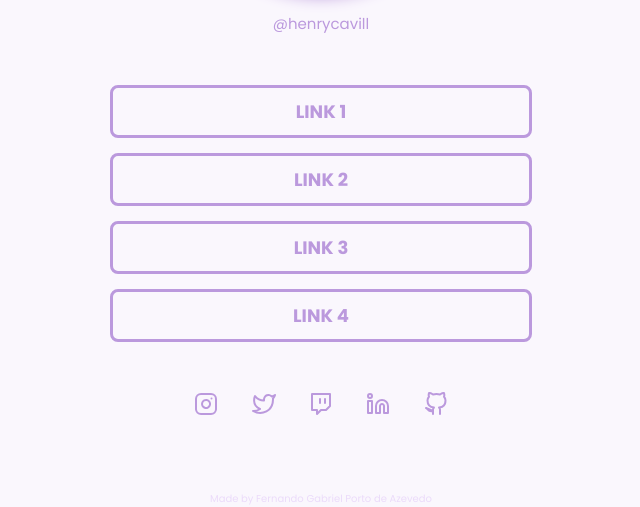
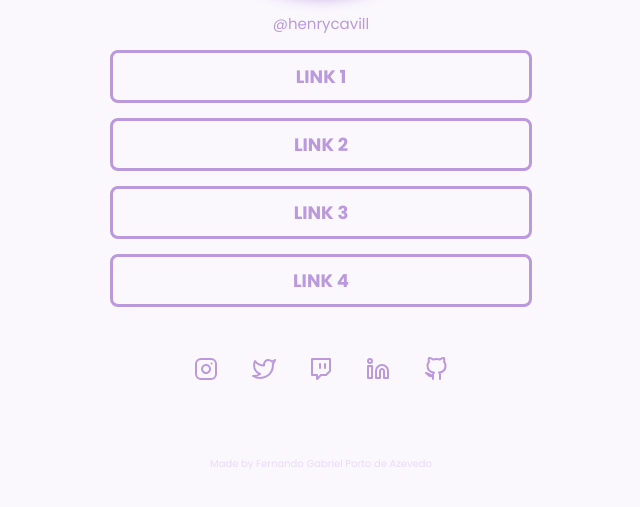
Before and after one commit to feportoa/Social-Tree-Rocketseat, a plain HTML site: page index.html in a window 1280 px wide. Shown: the part 353-860 px from the top of the page, without its empty margins (319-959 px from the left). After the commit the page ends 825 px from the top, so only its background shows below. Drawn offline with Linux system fonts and the light colour scheme.

Commit message:
changed anchor position. Links are now easier to access

```diff
--- a/css/style.css
+++ b/css/style.css
@@ -40,13 +40,9 @@ body.dark {
 
 }
 
-main > ul.flexContainer > li.darkPurple {
+main > ul.flexContainer > a > li.darkPurple {
    border: var(--purple-dark) solid 3px;
    color: var(--purple-dark);
-}
-
-main > ul.flexContainer > li.darkPurple  > a.darkPurple {
-    color: var(--purple-dark);
 }
 
 header > .contentHolder > img#headerImage.banner {
@@ -117,7 +113,7 @@ main > .flexContainer {
     width: 33vw;
 }
 
-main > .flexContainer > li.flexLink{
+main > .flexContainer > a > li.flexLink{
     width: 100%;
     font-size: 1.8rem;
     font-weight: bold;
@@ -130,7 +126,7 @@ main > .flexContainer > li.flexLink{
     transition: all .3s;
 }
 
-main > .flexContainer > li.flexLink > a {
+main > .flexContainer > a > li.flexLink {
     color: var(--purple);
 }
 
--- a/index.html
+++ b/index.html
@@ -22,10 +22,18 @@
 
     <main>
         <ul class="flexContainer">
-            <li class="flexLink"><a href="https://www.youtube.com/watch?v=dQw4w9WgXcQ" target="_blank" class="flexLinkAnchor">LINK 1</a></li>
-            <li class="flexLink"><a href="https://github.com/official-stockfish/Stockfish/blob/master/tests/perft.sh" target="_blank" class="flexLinkAnchor">LINK 2</a></li>
-            <li class="flexLink"><a href="https://atkeyandco.com/bespoke-period-doors/?gclid=EAIaIQobChMI-q273Nj3-QIVIuxcCh3SGQQsEAAYASAAEgJWWvD_BwE" target="_blank" class="flexLinkAnchor">LINK 3</a></li>
-            <li class="flexLink"><a href="https://sealandgov.org/de/shop/herzog-oder-herzogin-werden-2/" target="_blank" class="flexLinkAnchor">LINK 4</a></li>
+            <a href="https://www.youtube.com/watch?v=dQw4w9WgXcQ" target="_blank" class="flexLinkAnchor">
+                <li class="flexLink">LINK 1</li>
+            </a>
+            <a href="https://github.com/official-stockfish/Stockfish/blob/master/tests/perft.sh" target="_blank" class="flexLinkAnchor">
+                <li class="flexLink">LINK 2</li>
+            </a>
+            <a href="https://atkeyandco.com/bespoke-period-doors/?gclid=EAIaIQobChMI-q273Nj3-QIVIuxcCh3SGQQsEAAYASAAEgJWWvD_BwE" target="_blank" class="flexLinkAnchor">
+                <li class="flexLink">LINK 3</li>
+            </a>
+            <a href="https://sealandgov.org/de/shop/herzog-oder-herzogin-werden-2/" target="_blank" class="flexLinkAnchor">
+                <li class="flexLink">LINK 4</li>
+            </a>
         </ul>
     </main>
 
```
